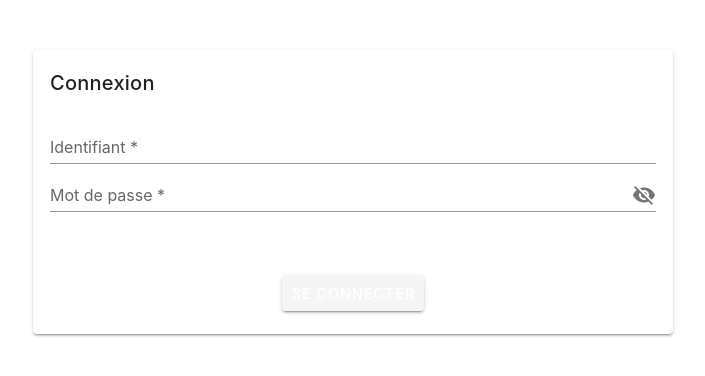
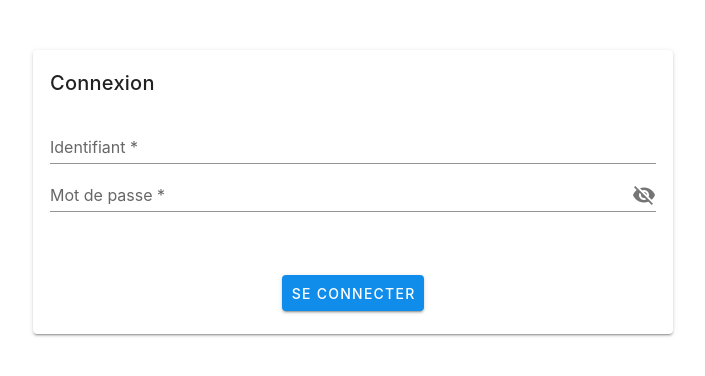
Before and after one commit to DoryanChaigneau/M2L, a Vue app: page /#/ in a window 1280 px wide. Shown: the top 376 px of the page, without its empty margins (287-992 px from the left). Built offline with nearby package versions, Linux system fonts and the light colour scheme.

Commit message:
Couleur btn

```diff
--- a/src/components/BtnResa.vue
+++ b/src/components/BtnResa.vue
@@ -42,9 +42,7 @@
           >
             Annuler
           </v-btn>
-          <router-link  class="nav-link" to="/home">
           <v-btn color="red" text @click="postResa(picker, id)">Valider</v-btn>
-          </router-link>
         </v-card-actions>
       </v-card>
     </v-dialog>
@@ -79,8 +77,12 @@ export default {
 </script>
 
 <style scoped>
+
 .cssDatePicker {
   min-height: 1vh !important;
 }
 
+.theme--dark.v-btn.v-btn--has-bg {
+  background-color: #108DEA  !important;
+}
 </style>
--- a/src/components/Connection.vue
+++ b/src/components/Connection.vue
@@ -69,4 +69,8 @@ export default {
   justify-content: center;
   flex-direction: column;
 }
+
+.theme--light.v-btn.v-btn--has-bg {
+  background-color: #108DEA  !important;
+}
 </style>
--- a/src/store/index.js
+++ b/src/store/index.js
@@ -69,8 +69,7 @@ export default new Vuex.Store({
                 "date": date
             }).then(response => {
                 state.resas = response.data.body;
-
-
+                route.push('/home');
             }).catch(
                 error => {
                     if (error) throw error
```
